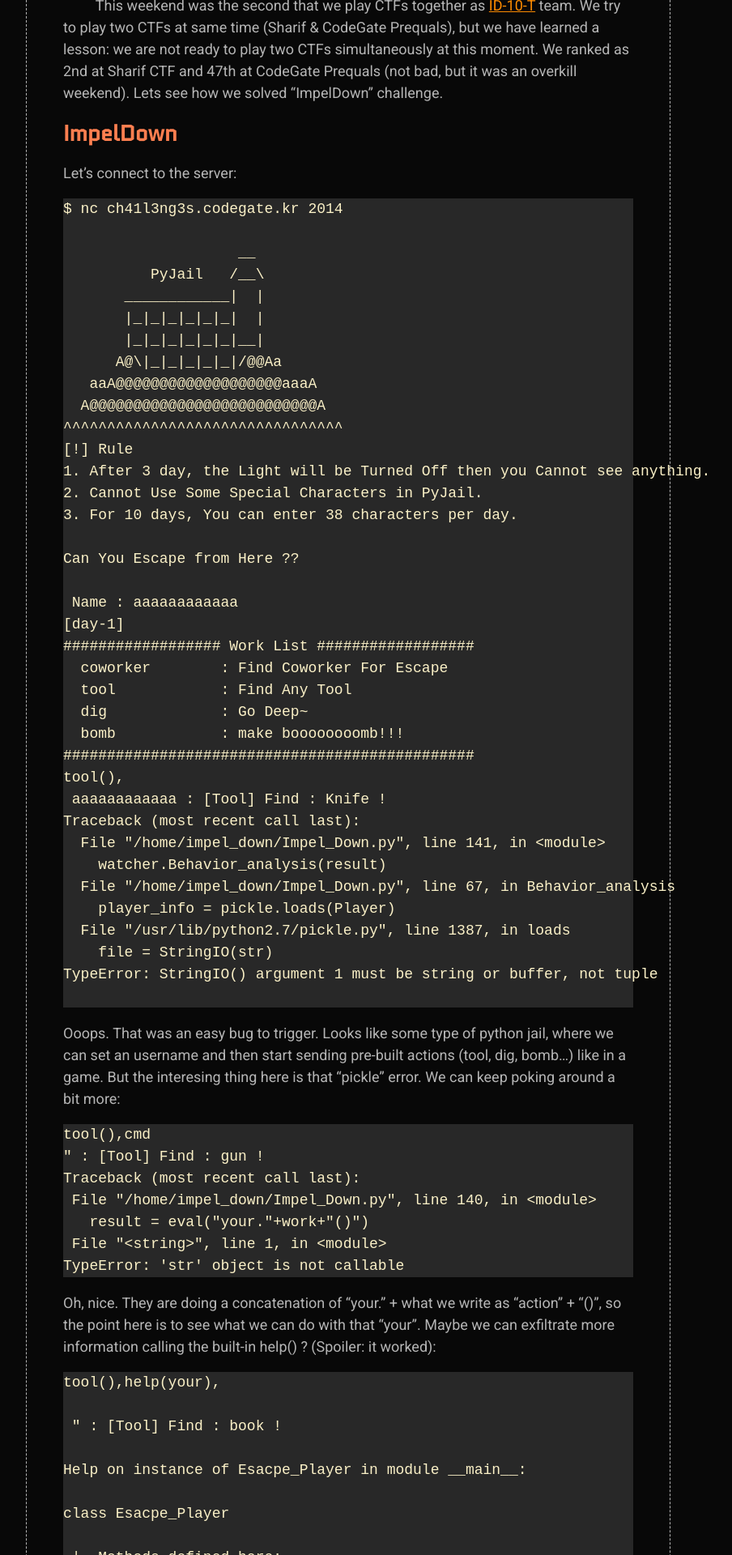
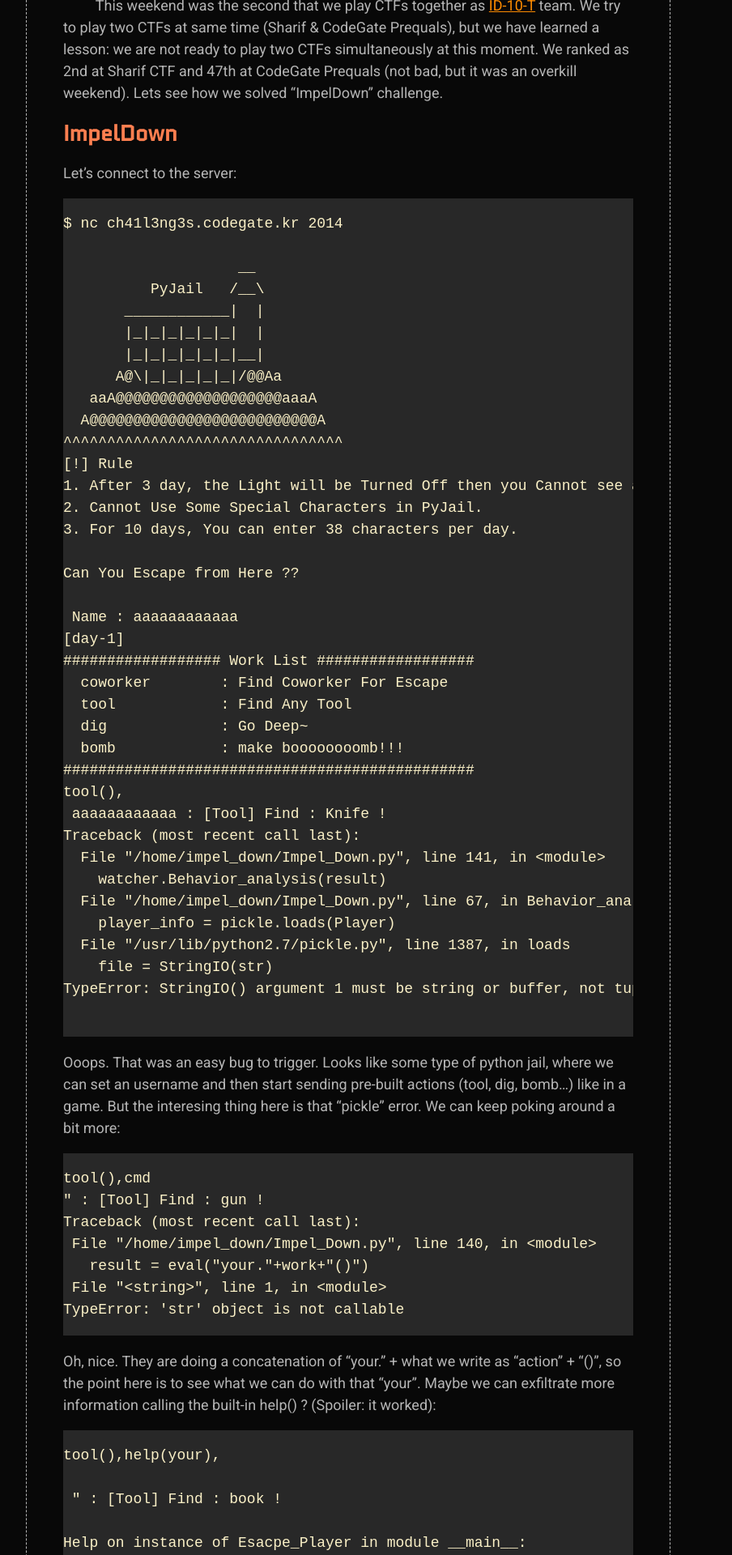
Before and after one commit to X-C3LL/x-c3ll.github.io, a Jekyll site: the page built from _posts/2018-02-03-impeldown-python-jail.md, in a window 1280 px wide. Shown: the part 550-2470 px from the top of the page at 81% size, without its empty margins (210-1114 px from the left). Built offline with Jekyll 4.4.1, drawn with Linux system fonts in a browser that asks for light colours.

Commit message:
Update syntax.css

```diff
--- a/assets/css/syntax.css
+++ b/assets/css/syntax.css
@@ -3,6 +3,7 @@
 .highlight, .highlight .w {
   color: #fbf1c7;
   background-color: #282828;
+  overflow-x: auto;
 }
 .highlight .err {
   color: #fb4934;
```
